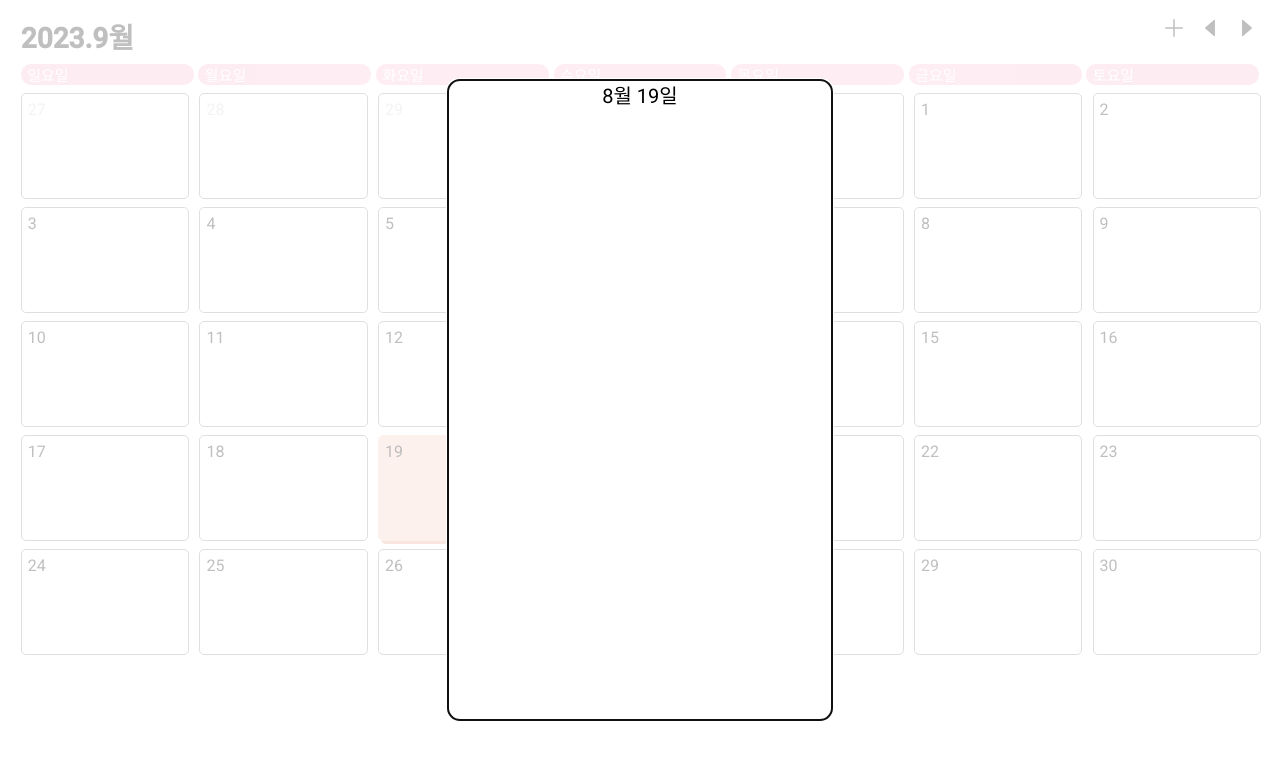
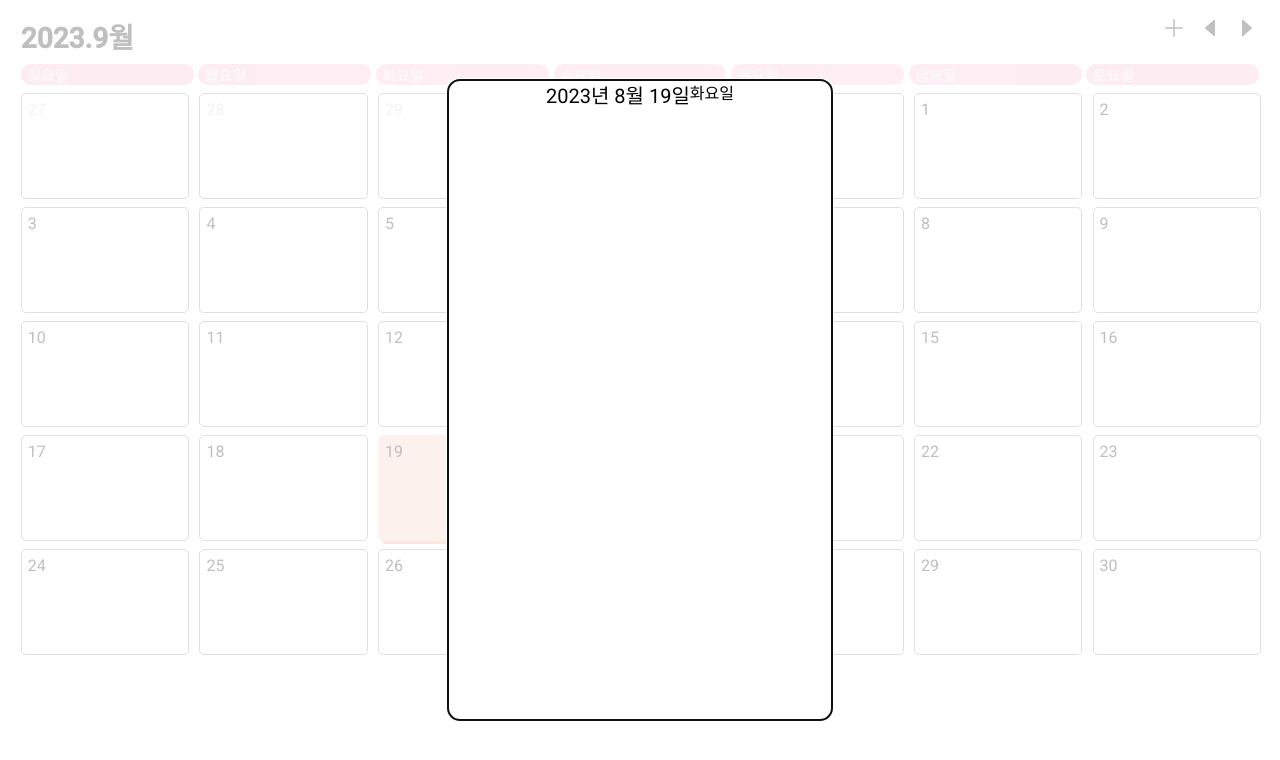
Before and after one commit to optshj/Calender, a React (Create React App) app: page / in a window 1280 px wide. Both pictures are taken after a click on the element 1173 px from the left and 36 px from the top of the page. Shown: the top 760 px of the page. Built offline with nearby package versions, Linux system fonts and the light colour scheme.

Commit message:
[Docs] 일정 추가 모달 컴포넌트 분리

```diff
--- a/src/components/Header.js
+++ b/src/components/Header.js
@@ -1,15 +1,14 @@
 import React ,{useContext,useState} from 'react';
-import Modal from 'react-modal'; //모달 라이브러리 임포트
 import styles from '../css/Header.module.css';
+import TodoModal from './TodoModal';
 import { AiFillCaretLeft,AiFillCaretRight } from "react-icons/ai";
 import { BsPlusLg } from "react-icons/bs";
 import { DateContext } from '../context';
 import { addMonths,subMonths } from 'date-fns';
 
 function Header(){ //제일 위에 있는 월,년도, 이전월, 다음월 표시
-	const {date,setDate,select,setSelect} = useContext(DateContext);
+	const {date,setDate} = useContext(DateContext);
 	const [modalIsOpen,setModalIsOpen] = useState(false);
-
 	function onPrev() {
 		setDate(subMonths(date,1));
 	}
@@ -19,19 +18,22 @@ function Header(){ //제일 위에 있는 월,년도, 이전월, 다음월 표
 	function onAdd() {
 		setModalIsOpen(true);
 	}
+
 	return(
+		<div >
 			<div className={styles.form}>
 				<div className={styles.leftform}>
 					<div className={styles.day}>{date.getFullYear()}.{date.getMonth()+1}월</div>
 				</div>
+
 				<div className={styles.rightform}>
 					<div className={styles.add} onClick={onAdd}><BsPlusLg/></div>
 					<div className={styles.prev} onClick={onPrev}><AiFillCaretLeft/></div>
 					<div className={styles.next} onClick={onNext}><AiFillCaretRight/></div>
 				</div>
-			<Modal className={styles.popup} isOpen={modalIsOpen} onRequestClose={() => setModalIsOpen(false)} >
-				<div className={styles.selectday}>{select.getMonth()}월 {select.getDate()}일</div>
-			</Modal>
+			</div>
+
+			<TodoModal modalIsOpen={modalIsOpen} setModalIsOpen={setModalIsOpen}/>
 		</div>
 	)
 }
--- /dev/null
+++ b/src/components/TodoModal.js
@@ -0,0 +1,25 @@
+import React ,{useContext} from 'react';
+import Modal from 'react-modal'; //모달 라이브러리 임포트
+import styles from '../css/TodoModal.module.css';
+import { DateContext } from '../context';
+
+function TodoModal({modalIsOpen,setModalIsOpen}){
+	const {date,setDate,select,setSelect} = useContext(DateContext);
+
+	const week = ['일요일','월요일','화요일','수요일','목요일','금요일','토요일']
+	const selectYear = select.getFullYear();
+	const selectMonth = select.getMonth();
+	const selectDate = select.getDate();
+	const selectDay = select.getDay();
+
+	return(
+		<div className={styles.form}>
+			<Modal className={styles.popup} isOpen={modalIsOpen} onRequestClose={() => setModalIsOpen(false)} >
+				<div className={styles.selectday}>{selectYear}년 {selectMonth}월 {selectDate}일</div>
+				<div className={styles.week}>{week[selectDay]}</div>
+			</Modal>
+		</div>
+	)
+}
+
+export default TodoModal;
--- a/src/css/Header.module.css
+++ b/src/css/Header.module.css
@@ -31,20 +31,3 @@
 	cursor:pointer;
 	margin-right:1vw;
 }
-.popup{
-	position:relative;
-	left:50%;
-	top:50%;
-	transform: translate(-50%, -50%);
-	background-color:white;
-	display:flex;
-	justify-content:center;
-	width:30vw;
-	height:80vh;
-	border:none;
-	border-radius:12px;
-}
-.popup .selectday{
-	font-size:20px;
-
-}
--- /dev/null
+++ b/src/css/TodoModal.module.css
@@ -0,0 +1,17 @@
+.popup{
+	position:relative;
+	left:50%;
+	top:50%;
+	transform: translate(-50%, -50%);
+	background-color:white;
+	display:flex;
+	justify-content:center;
+	width:30vw;
+	height:80vh;
+	border:none;
+	border-radius:12px;
+}
+.popup .selectday{
+	font-size:20px;
+
+}
```
Lines whose indentation alone changed are shown as unchanged.
